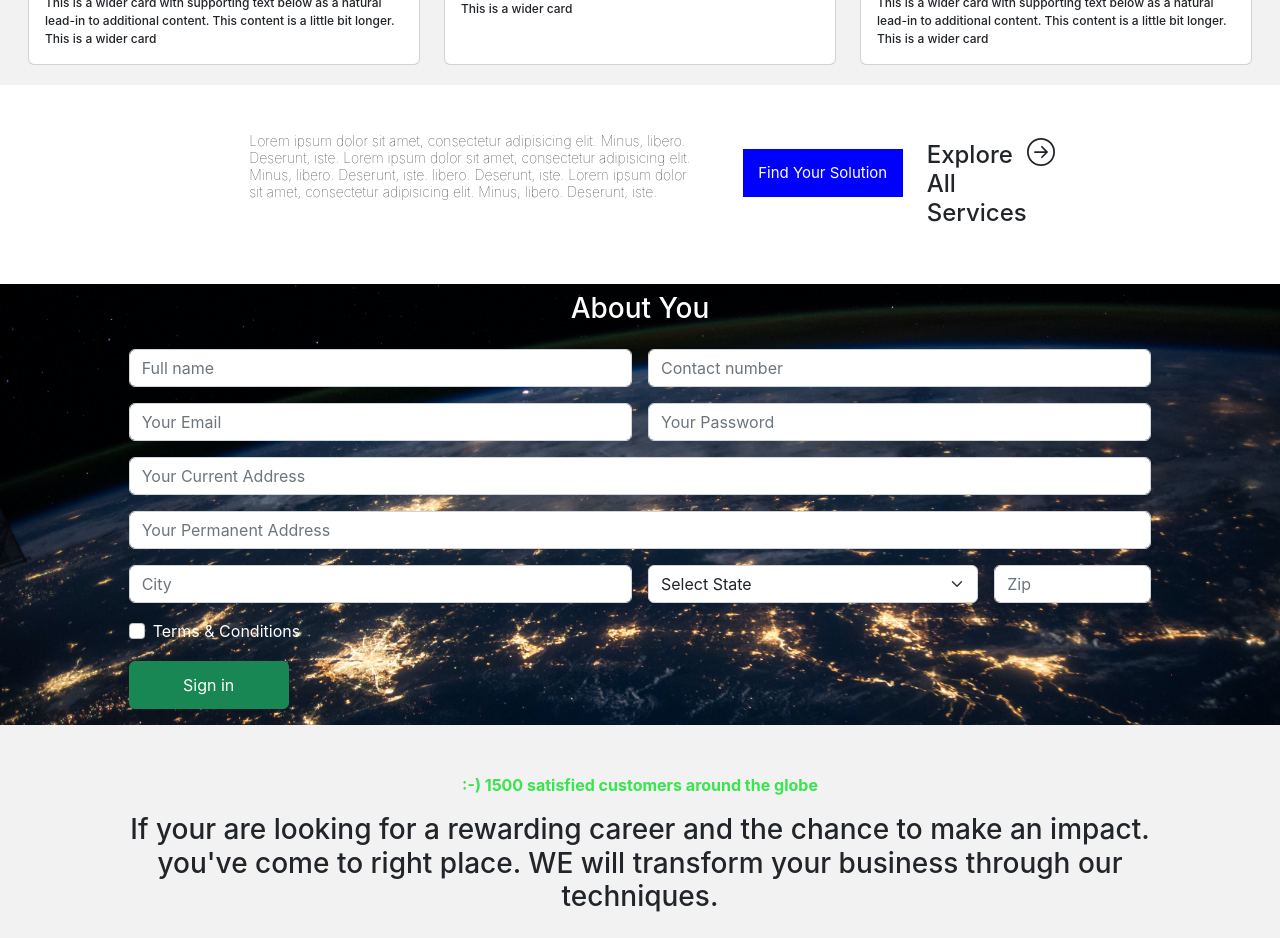
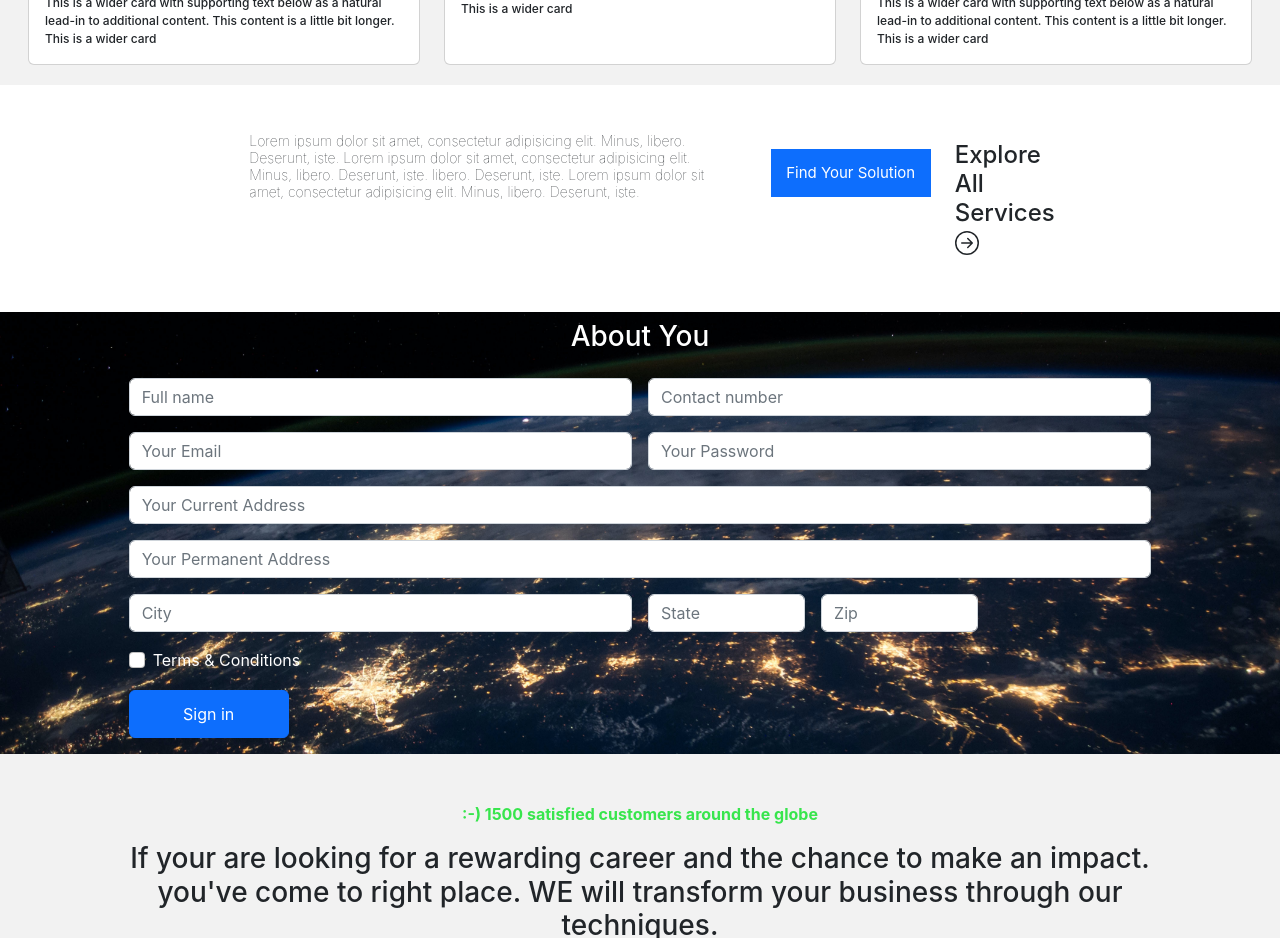
Before and after one commit to SaurabhattJi/webDesign, a React (Create React App) app: page / in a window 1280 px wide. Shown: the part 3360-4298 px from the top of the page. Built offline with nearby package versions, Linux system fonts and the light colour scheme.

Commit message:
from data on console

```diff
--- a/src/components/content/form/Form.js
+++ b/src/components/content/form/Form.js
@@ -1,7 +1,24 @@
-import React from "react";
+import React, { useState } from "react";
 import "./form.css";
 
 const Form = () => {
+  const [state, setState] = useState({
+    name: "",
+    number: "",
+    email: "",
+    password: "",
+    address: "",
+    state: "",
+    city: "",
+    zip: "",
+  });
+
+  function handle(e) {
+    const newData = { ...state };
+    newData[e.target.id] = e.target.value;
+    setState(newData);
+    console.log(newData);
+  }
   return (
     <>
       <div className="formCont container-fluid nav_bg">
@@ -14,6 +31,9 @@ const Form = () => {
               <div className="col">
                 <input
                   type="text"
+                  onChange={(e) => handle(e)}
+                  value={state.name}
+                  id="name"
                   className="form-control"
                   placeholder="Full name"
                   aria-label="Full name"
@@ -23,6 +43,9 @@ const Form = () => {
               <div className="col">
                 <input
                   type="number"
+                  onChange={(e) => handle(e)}
+                  value={state.number}
+                  id="number"
                   className="form-control"
                   placeholder="Contact number"
                   aria-label="Contact number"
@@ -34,8 +57,10 @@ const Form = () => {
               <div className="col-md-6">
                 <input
                   type="email"
+                  onChange={(e) => handle(e)}
+                  value={state.email}
+                  id="email"
                   className="form-control"
-                  id="inputEmail4"
                   placeholder="Your Email"
                   required={true}
                 />
@@ -44,7 +69,9 @@ const Form = () => {
                 <input
                   type="password"
                   className="form-control"
-                  id="inputPassword4"
+                  onChange={(e) => handle(e)}
+                  value={state.password}
+                  id="password"
                   placeholder="Your Password"
                   required={true}
                 />
@@ -52,8 +79,11 @@ const Form = () => {
               <div className="col-12">
                 <input
                   type="text"
+                  onChange={(e) => handle(e)}
+                  value={state.address}
+                  id="address"
                   className="form-control"
-                  id="inputAddress"
+                  // id="inputAddress"
                   placeholder="Your Current Address"
                   required={true}
                 />
@@ -69,26 +99,34 @@ const Form = () => {
               <div className="col-md-6">
                 <input
                   type="text"
+                  onChange={(e) => handle(e)}
+                  value={state.city}
+                  id="city"
                   className="form-control"
-                  id="inputCity"
+                  // id="inputCity"
                   placeholder="City"
                 />
-              </div>
-              <div className="col-md-4">
-                <select id="inputState" className="form-select">
-                  <option selected>Select State</option>
-                  <option>Delhi</option>
-                  <option>Mumbai</option>
-                  <option>Uttarakhand</option>
-                  <option>Himanchal</option>
-                  <option>Panjab</option>
-                </select>
+              </div>{" "}
+              <div className="col-md-2">
+                <input
+                  type="text"
+                  onChange={(e) => handle(e)}
+                  value={state.state}
+                  id="state"
+                  className="form-control"
+                  // id="inputZip"
+                  placeholder="State"
+                  required={true}
+                />
               </div>
               <div className="col-md-2">
                 <input
                   type="text"
+                  onChange={(e) => handle(e)}
+                  value={state.zip}
+                  id="zip"
                   className="form-control"
-                  id="inputZip"
+                  // id="inputZip"
                   placeholder="Zip"
                   required={true}
                 />
@@ -110,9 +148,7 @@ const Form = () => {
                 </div>
               </div>
               <div className="col-12 mx-auto mb-3">
-                <button type="submit" className="btn btn-success">
-                  Sign in
-                </button>
+                <button className="btn btn-primary">Sign in</button>
               </div>
             </form>
           </div>
--- a/src/components/content/trusted/Trusted.js
+++ b/src/components/content/trusted/Trusted.js
@@ -21,16 +21,18 @@ const Trusted = () => {
               <button
                 style={{
                   background: "transparent",
-                  backgroundColor: "blue",
+                  backgroundColor: "#0d6efd",
                 }}
               >
                 Find Your Solution
               </button>
             </div>
-            <h4 className="mx-auto my-2">Explore All Services</h4>
-            <h3 className=" mx-auto">
-              <BsArrowRightCircle />
-            </h3>
+            <h4 className="mx-auto my-2">
+              Explore All Services
+              <span className="Aro">
+                <BsArrowRightCircle />
+              </span>
+            </h4>
           </div>
         </div>
       </div>
--- a/src/components/content/trusted/trusted.css
+++ b/src/components/content/trusted/trusted.css
@@ -1,5 +1,12 @@
 .res {
   display: flex;
+}
+span.Aro {
+  transition: 0.3s;
+  cursor: pointer;
+}
+span.Aro:hover {
+  font-size: 35px;
 }
 
 @media screen and (max-width: 744px) {
```
